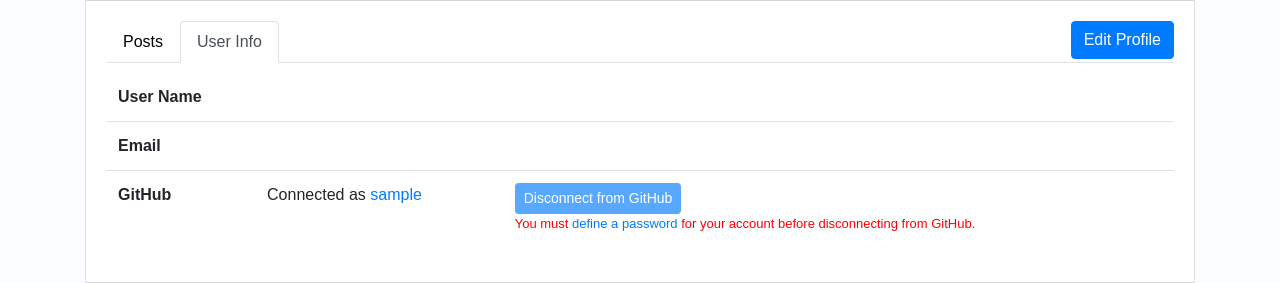
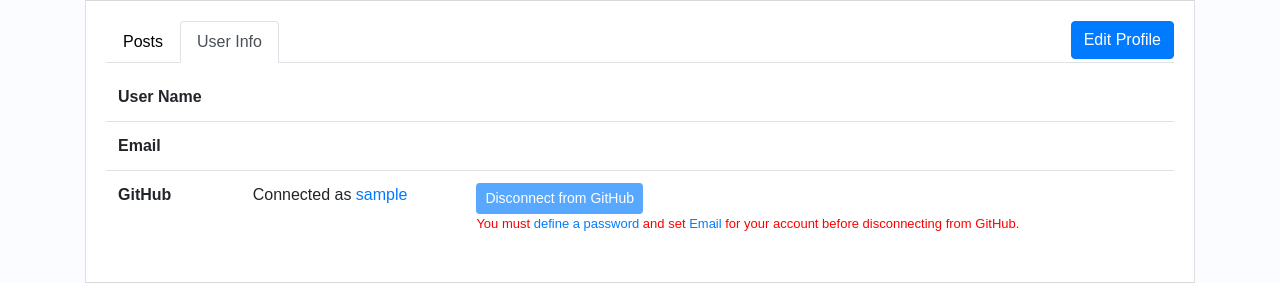
Before and after one commit to SurajKumar-Git/BlogProject, a Django app: template account/templates/account/profile.html in a window 1280 px wide, after a click on "User Info". Shown: the part 171-454 px from the top of the page. Run offline with Django 3.2, Linux system fonts and the light colour scheme; the template is opened without the code that fills it: most values are stand-ins (such as "Sample title", 1, 10 or a date in 2020); some libraries are stand-ins or nearby versions.

Commit message:
add link for  email update

```diff
--- a/account/templates/account/social_account.html
+++ b/account/templates/account/social_account.html
@@ -13,8 +13,11 @@
         </form>
         {% else %}
         <button type="button" class="btn btn-primary btn-sm" disabled>Disconnect from GitHub</button>
-        <p class="invalid">You must <a href="{% url 'account:password_change' %}">define a password</a> for your account
-            before disconnecting from GitHub.</p>
+        <p class="invalid">You must <a href="{% url 'account:password_change' %}">define a password</a> and set
+            <a href="{% url 'account:edit_user_profile' user.get_slug %}">Email</a> for your account before
+            disconnecting
+            from GitHub.
+        </p>
         {% endif %}
     </td>
     {% else %}
```
